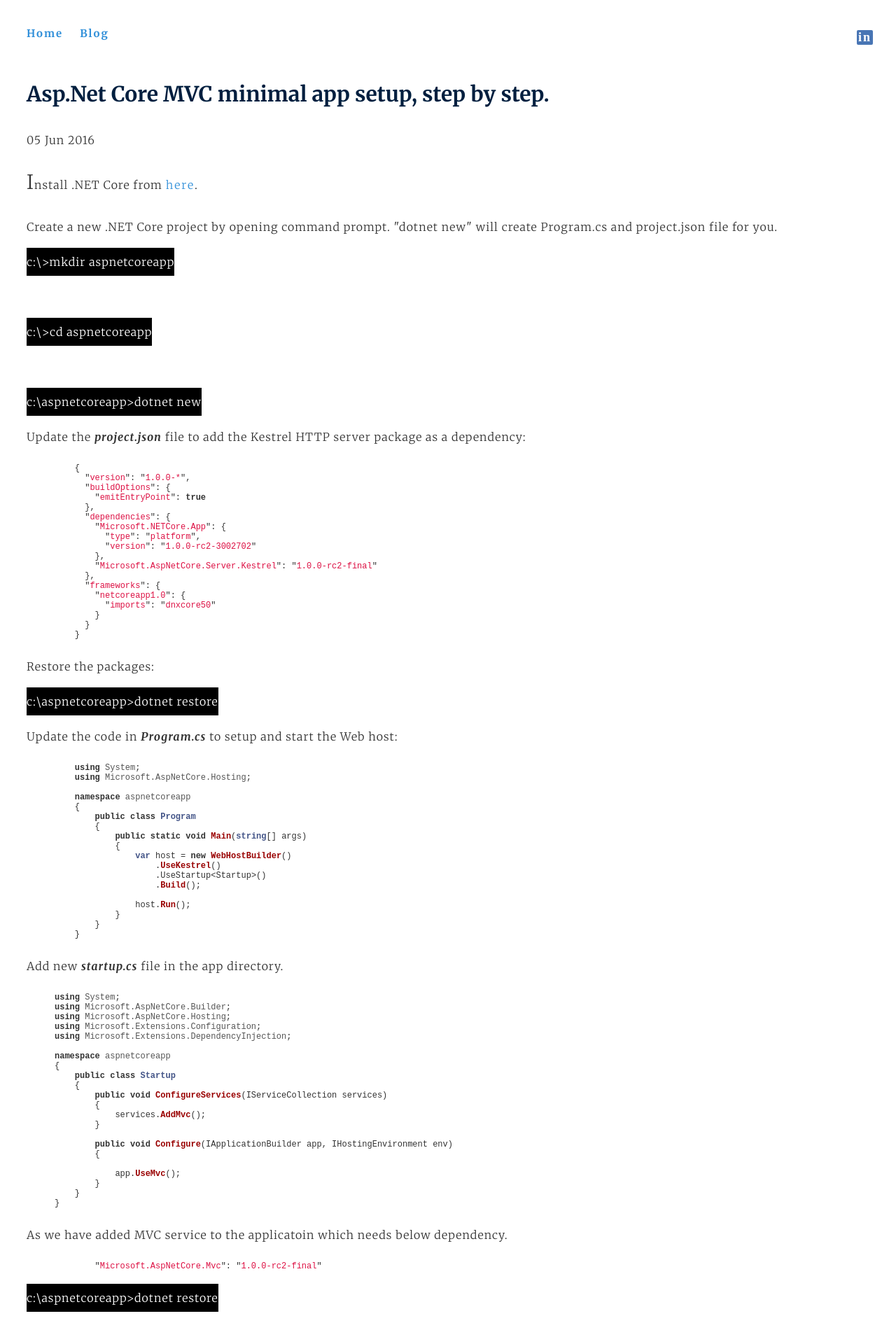
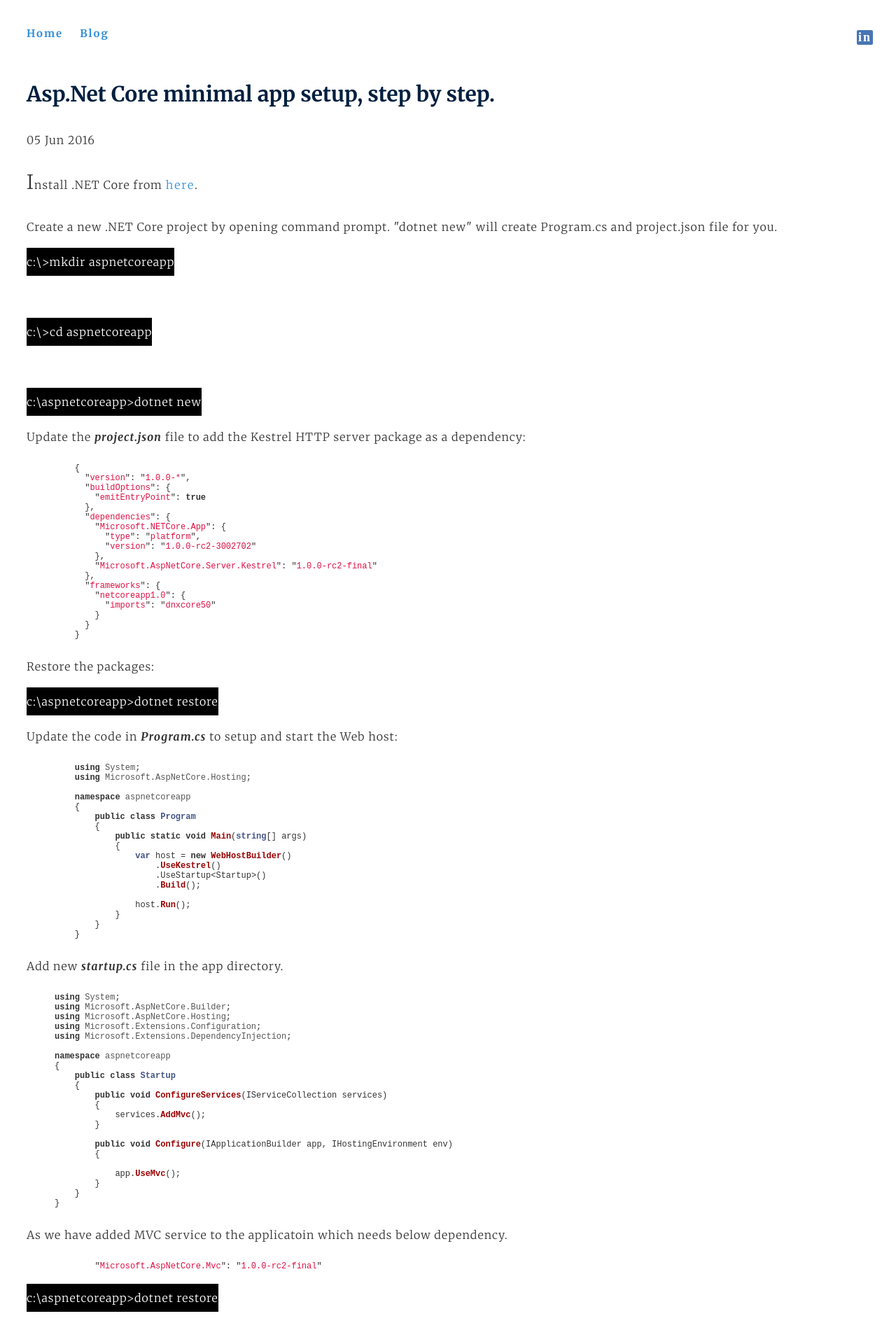
Before and after one commit to srirangamv/srirangamv.github.io, a Jekyll site: the page built from _posts/2016-06-05-aspnetcore-minimalapp.md, in a window 1280 px wide. Shown: the top 1920 px of the page at 70% size. Built offline with Jekyll 4.4.1, drawn with Linux system fonts in a browser that asks for light colours.

Commit message:
minir changes.

```diff
--- a/_posts/2016-06-05-aspnetcore-minimalapp.md
+++ b/_posts/2016-06-05-aspnetcore-minimalapp.md
@@ -1,6 +1,6 @@
 ---
 layout: post
-title: "Asp.Net Core MVC minimal app setup, step by step."
+title: "Asp.Net Core minimal app setup, step by step."
 date: 2016-06-05
 ---
 
@@ -472,8 +472,8 @@
 
 <b>Output:</b>
 <p class="output">
-Index
-
+<h2>Index</h2>
+<br>
 Hello from our View Template!
 </p>
 
```
Also changed, not shown: _posts/2016-05-29-javascript-mapreduce-filter-demo.md (+2 -3 lines).
